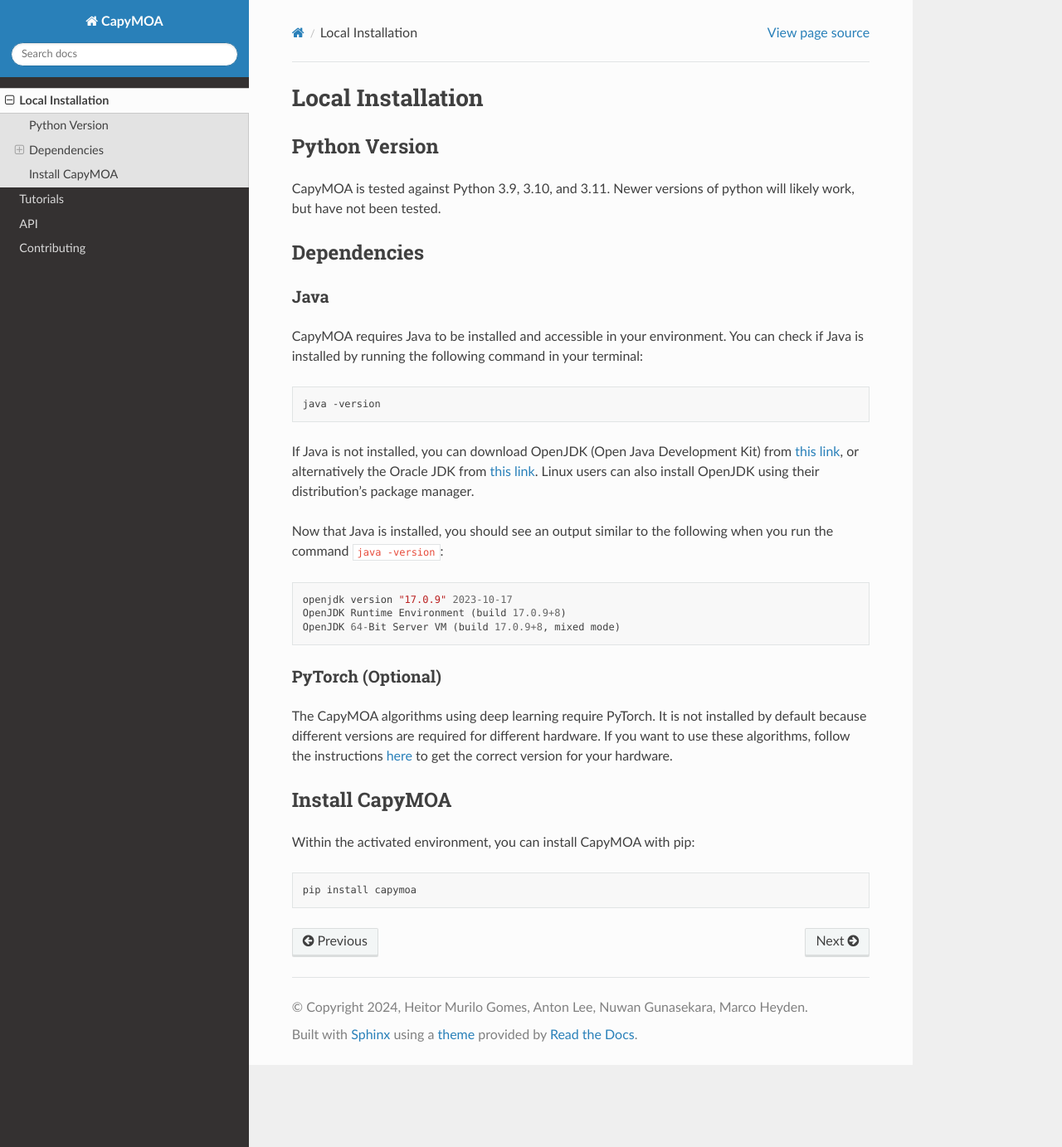
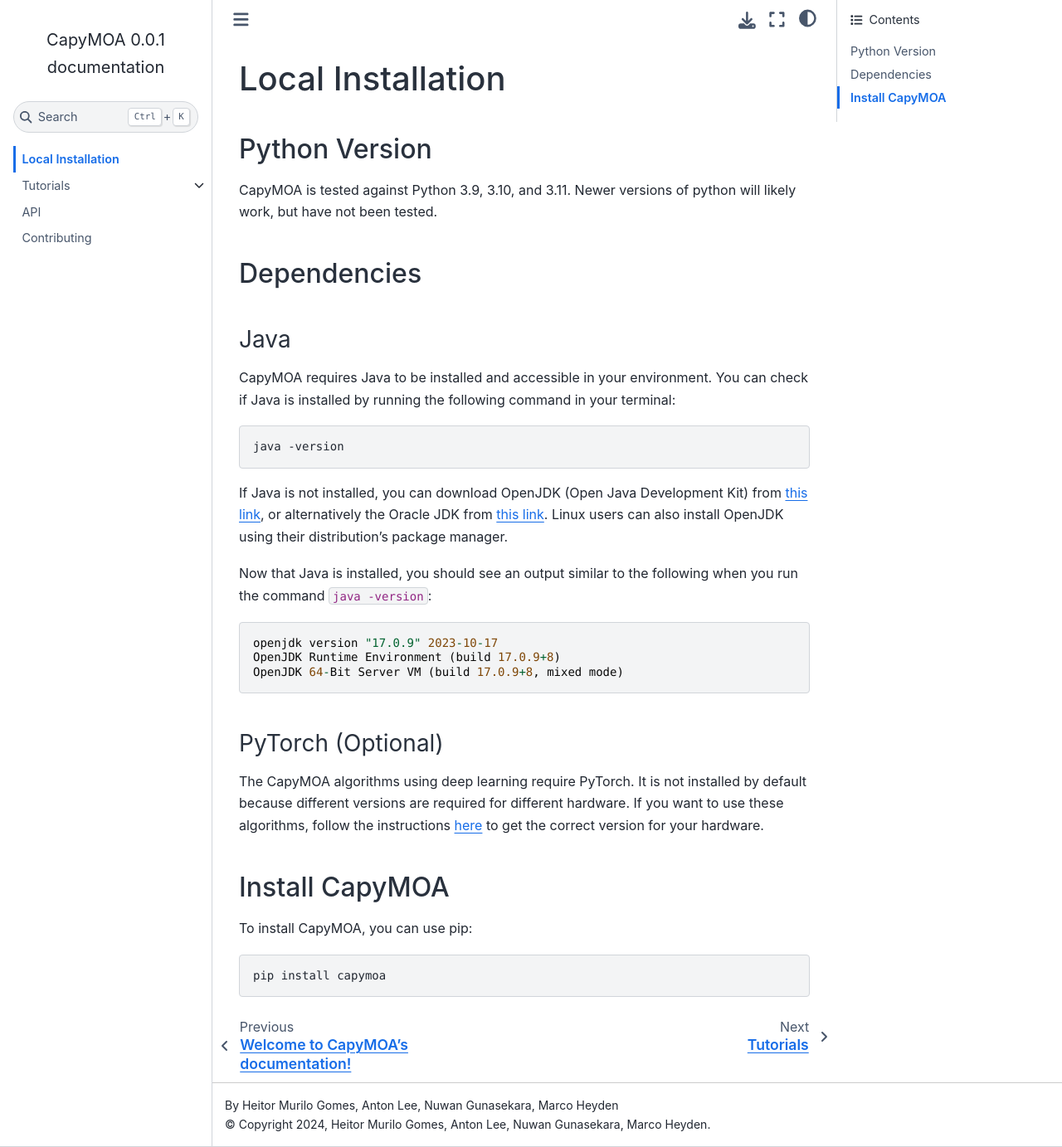
Before and after one commit to adaptive-machine-learning/CapyMOA, a Sphinx documentation site: the page built from docs/installation.rst, in a window 1280 px wide and 1383 px high. Shown: the whole window at 83% size. Built offline with Sphinx 7.4.7 and the Sphinx Book theme 1.1.4, drawn with Linux system fonts in a browser that asks for light colours; pages that are not in the unit, such as notebooks, are missing from menus.

Commit message:
Change doc theme

```diff
--- a/docs/conf.py
+++ b/docs/conf.py
@@ -36,7 +36,7 @@
 # -- Options for HTML output -------------------------------------------------
 # https://www.sphinx-doc.org/en/master/usage/configuration.html#options-for-html-output
 
-html_theme = "sphinx_rtd_theme"
+html_theme = "sphinx_book_theme"
 html_static_path = ['_static']
 
 # Setup symbolic links for notebooks
--- a/docs/installation.rst
+++ b/docs/installation.rst
@@ -45,7 +45,7 @@
 
 Install CapyMOA
 ---------------
-Within the activated environment, you can install CapyMOA with pip:
+To install CapyMOA, you can use pip:
 
 .. code-block:: sh
 
--- a/pyproject.toml
+++ b/pyproject.toml
@@ -38,7 +38,7 @@
 
 doc=[
     "sphinx",
-    "sphinx-rtd-theme",
+    "sphinx-book-theme",
     "sphinx-autobuild",
     "nbsphinx"
 ]
```
